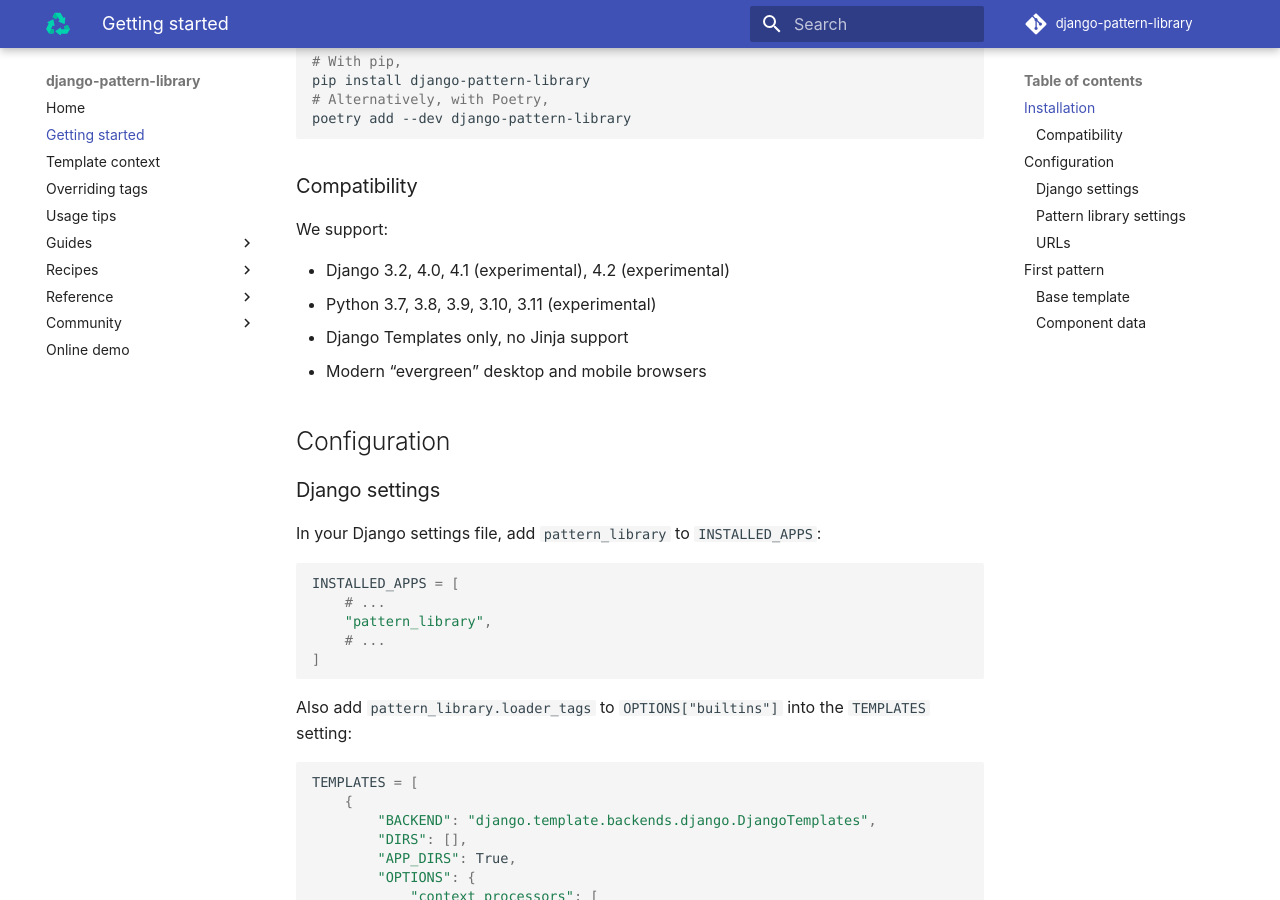
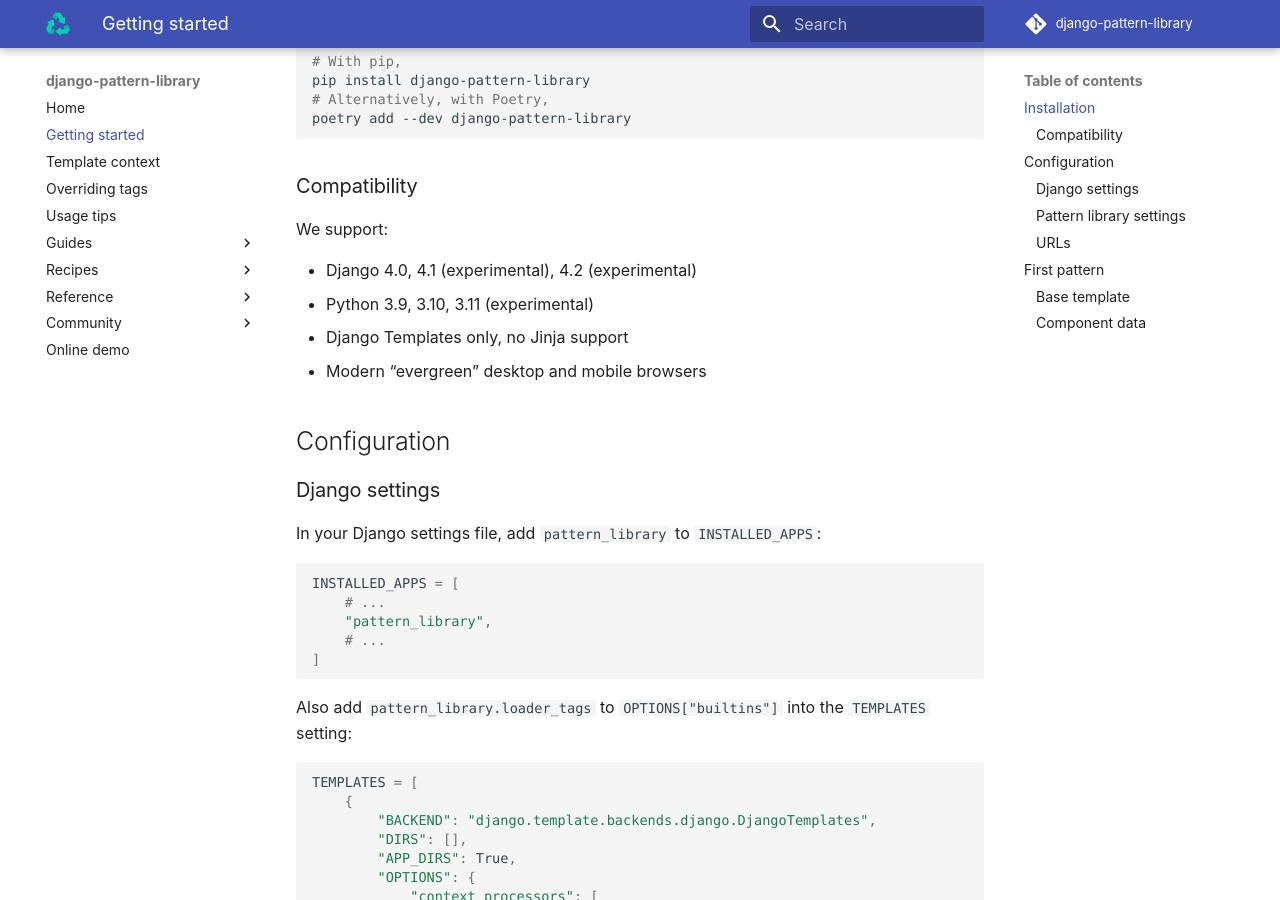
Before and after one commit to torchbox/django-pattern-library, an MkDocs documentation site: the page built from docs/getting-started.md, in a window 1280 px wide and 900 px high, scrolled down 322 px. Built offline with MkDocs 1.6.1 and Material for MkDocs 9.7.7, drawn with Linux system fonts in a browser that asks for light colours; comment, search, counter and statistics services are not loaded.

Commit message:
remove django 32 and python 3.8 from getting started and ci tests

```diff
--- a/docs/getting-started.md
+++ b/docs/getting-started.md
@@ -17,8 +17,8 @@
 
 We support:
 
-- Django 3.2, 4.0, 4.1 (experimental), 4.2 (experimental)
-- Python 3.7, 3.8, 3.9, 3.10, 3.11 (experimental)
+- Django 4.0, 4.1 (experimental), 4.2 (experimental)
+- Python 3.9, 3.10, 3.11 (experimental)
 - Django Templates only, no Jinja support
 - Modern “evergreen” desktop and mobile browsers
 
--- a/pyproject.toml
+++ b/pyproject.toml
@@ -21,9 +21,8 @@
     "Programming Language :: Python :: 3.9",
     "Programming Language :: Python :: 3.10",
     "Programming Language :: Python :: 3.11",
+    "Programming Language :: Python :: 3.12",
     "Framework :: Django",
-    "Framework :: Django :: 3.2",
-    "Framework :: Django :: 4.1",
     "Framework :: Django :: 4.2",
     "Framework :: Django :: 5.0",
     "Framework :: Django :: 5.1",
```
Also changed, not shown: 2 other files.
